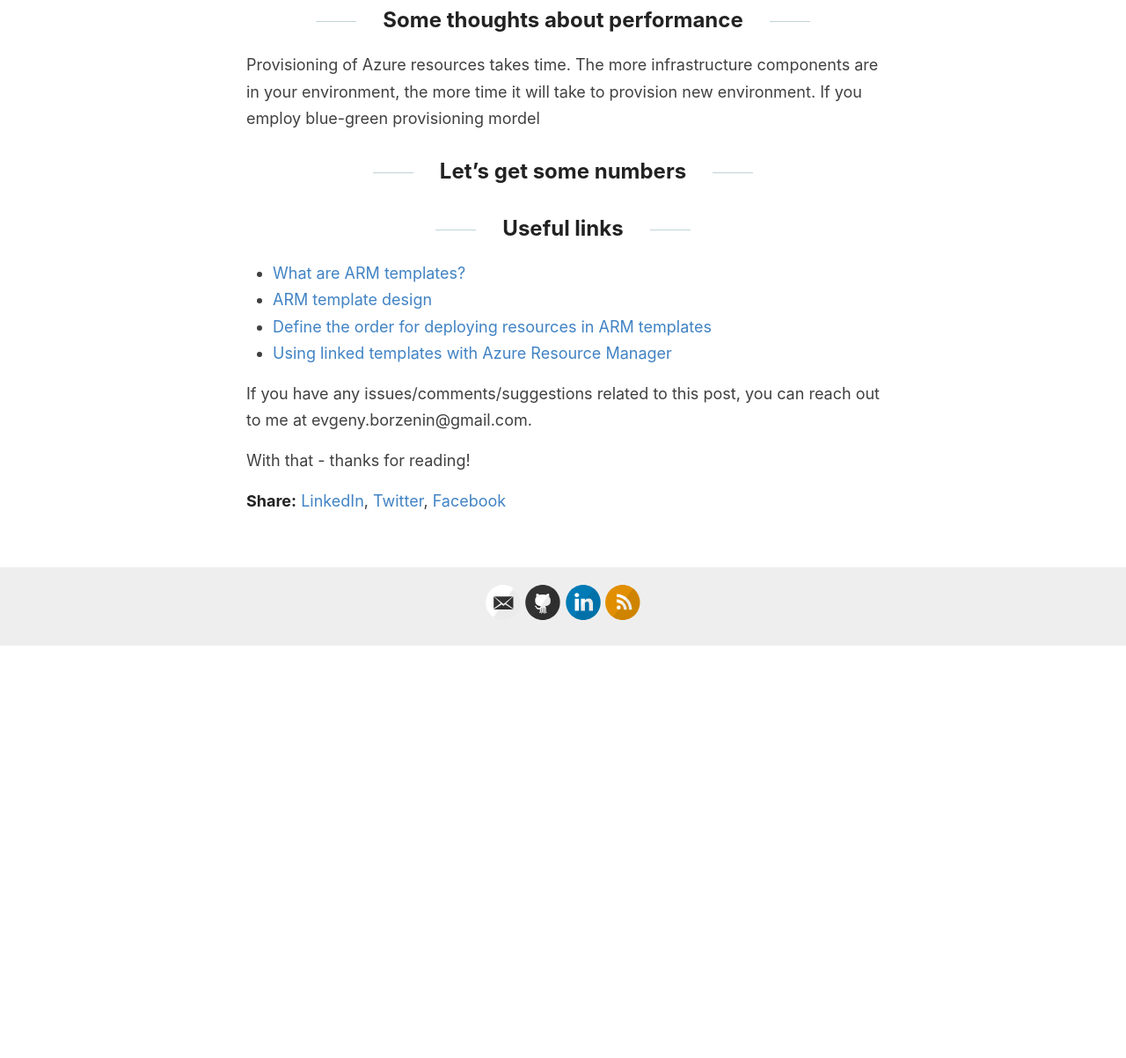
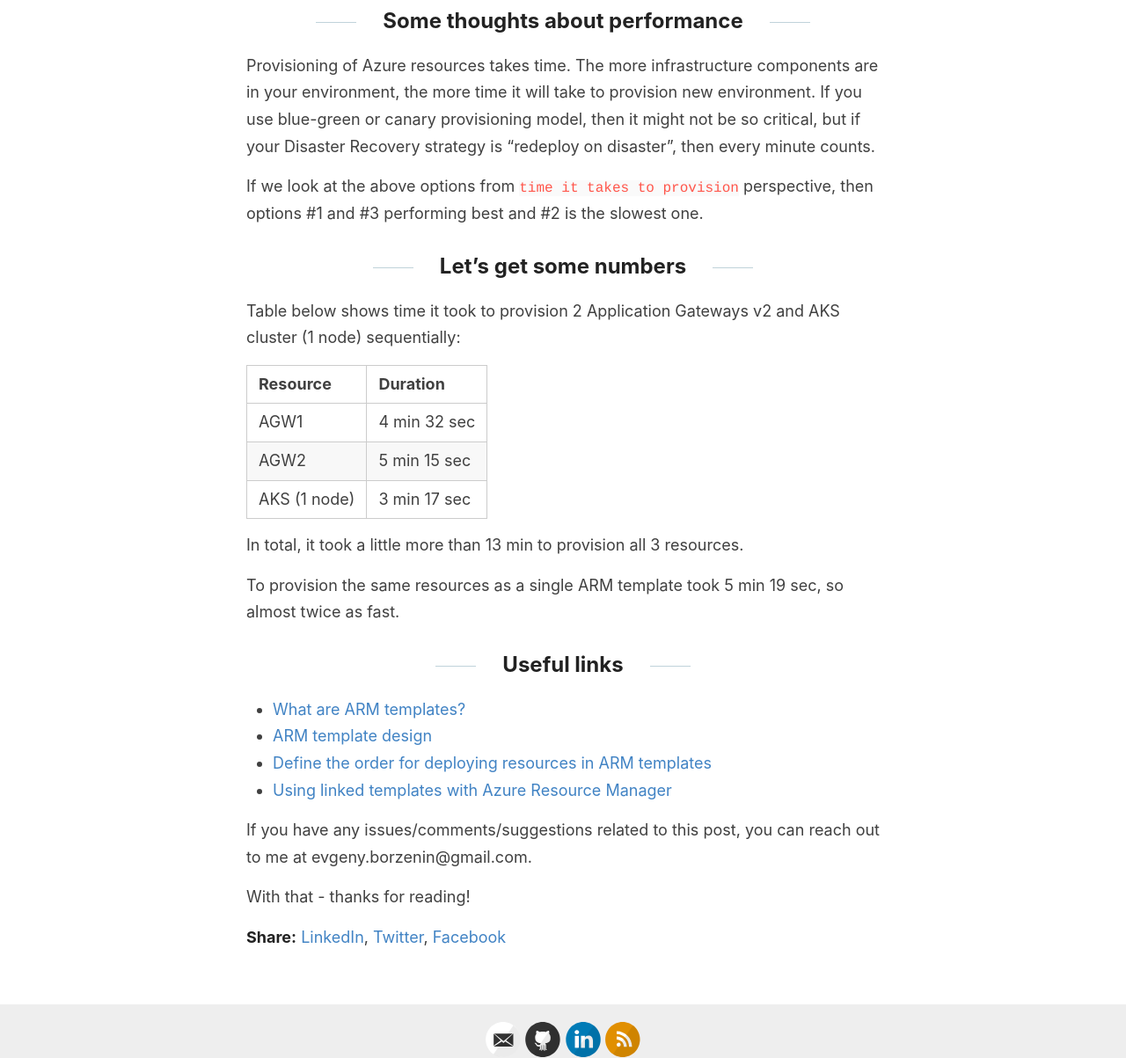
Before and after one commit to evgenyb/evgenyb.github.io, a Jekyll site: the page built from _posts/2020-08-17-arm-templates-deployment-time.md, in a window 1280 px wide and 1400 px high, scrolled down 3003 px. Shown: the part 197-1400 px from the top of the window at 88% size. Built offline with Jekyll 4.4.1, drawn with Linux system fonts in a browser that asks for light colours; before the commit the page ends 3935 px from its top, so only the background shows below that; some of the changed text lies outside the part shown.

Commit message:
More content

```diff
--- a/_posts/2020-08-18-arm-templates-deployment-time.md
+++ b/_posts/2020-08-17-arm-templates-deployment-time.md
@@ -1,7 +1,7 @@
 ---
 layout: post
 title: "ARM template design choices and deployment time"
-date: 2020-08-18
+date: 2020-08-17
 categories: [Azure, ARM templates, Infrastructure as Code]
 ---
 
@@ -62,16 +62,29 @@ When it comes to where to upload templates, one option is to place your linked t
 
 For information about nested templates, see [Using linked templates with Azure Resource Manager](https://docs.microsoft.com/en-us/azure/azure-resource-manager/templates/linked-templates).
 
-The advantage of this method (compared to `ARM template per resource` method) is that you don't have to worry about the complexities of ordering operations. Resource Manager orchestrates the deployment of interdependent resources so they're created in the correct order. When possible, Resource Manager deploys resources in parallel so your deployments finish faster than serial deployments. You deploy the template through one command, rather than through multiple imperative commands.
+The advantage of this method and method #1 (compared to `ARM template per resource` method) is that you don't have to worry about the complexities of ordering operations. Resource Manager orchestrates the deployment of interdependent resources so they're created in the correct order. When possible, Resource Manager deploys resources in parallel so your deployments finish faster than serial deployments. You deploy the template through one command, rather than through multiple imperative commands.
 
 ![emplate-processing](https://docs.microsoft.com/en-us/azure/azure-resource-manager/templates/media/overview/template-processing.png)
 
-
 ## Some thoughts about performance
 
-Provisioning of Azure resources takes time. The more infrastructure components are in your environment, the more time it will take to provision new environment. If you employ blue-green provisioning mordel
+Provisioning of Azure resources takes time. The more infrastructure components are in your environment, the more time it will take to provision new environment. If you use blue-green or canary provisioning model, then it might not be so critical, but if your Disaster Recovery strategy is "redeploy on disaster", then every minute counts.
+
+If we look at the above options from `time it takes to provision` perspective, then options #1 and #3 performing best and #2 is the slowest one.
 
 ## Let's get some numbers
+
+Table below shows time it took to provision 2 Application Gateways v2 and AKS cluster (1 node) sequentially:
+
+Resource | Duration
+---------|----------
+AGW1     | 4 min 32 sec
+AGW2     | 5 min 15 sec
+AKS (1 node)     | 3 min 17 sec
+
+In total, it took a little more than 13 min to provision all 3 resources.
+
+To provision the same resources as a single ARM template took 5 min 19 sec, so almost twice as fast.
 
 ## Useful links
 
```
